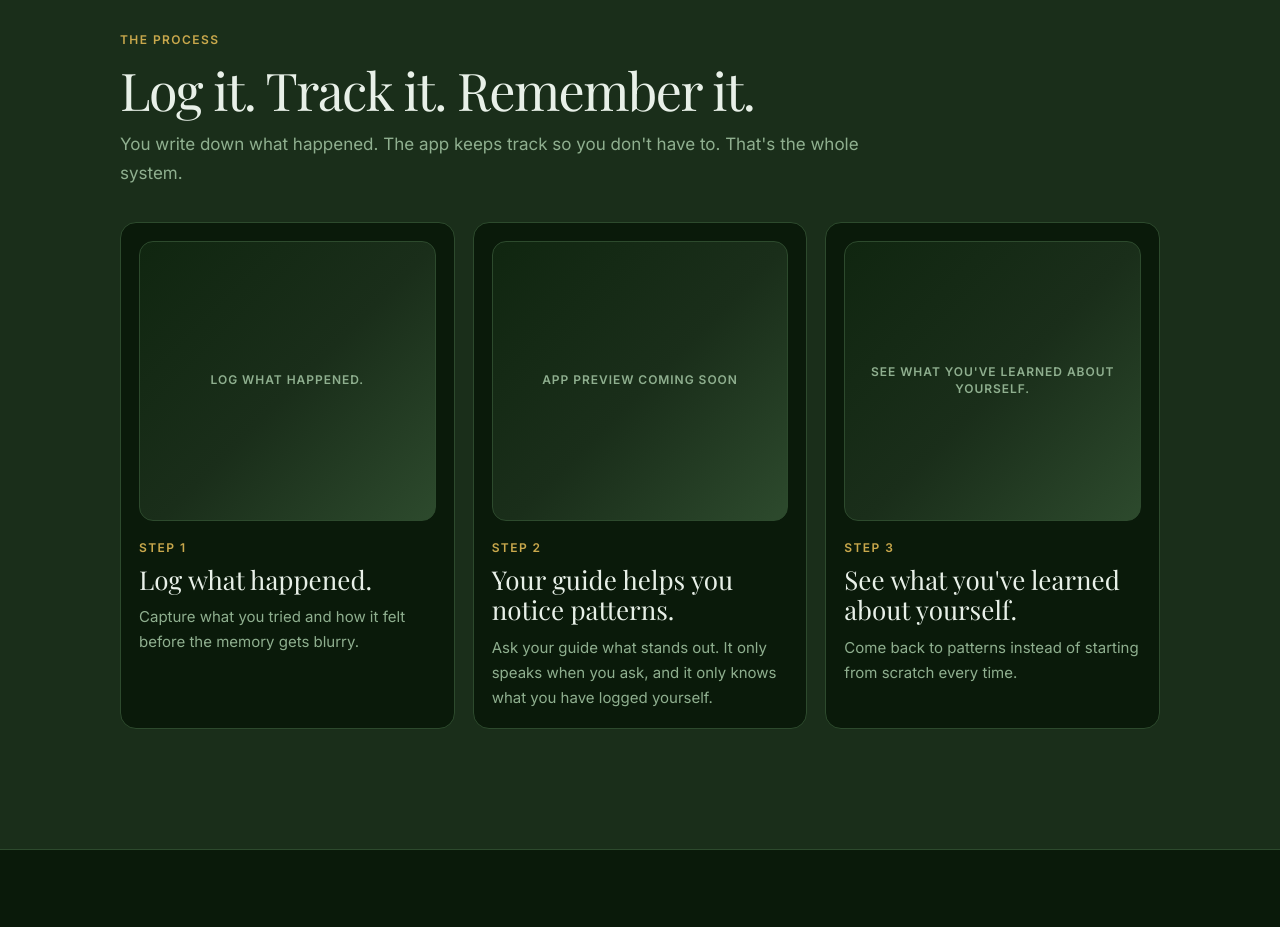
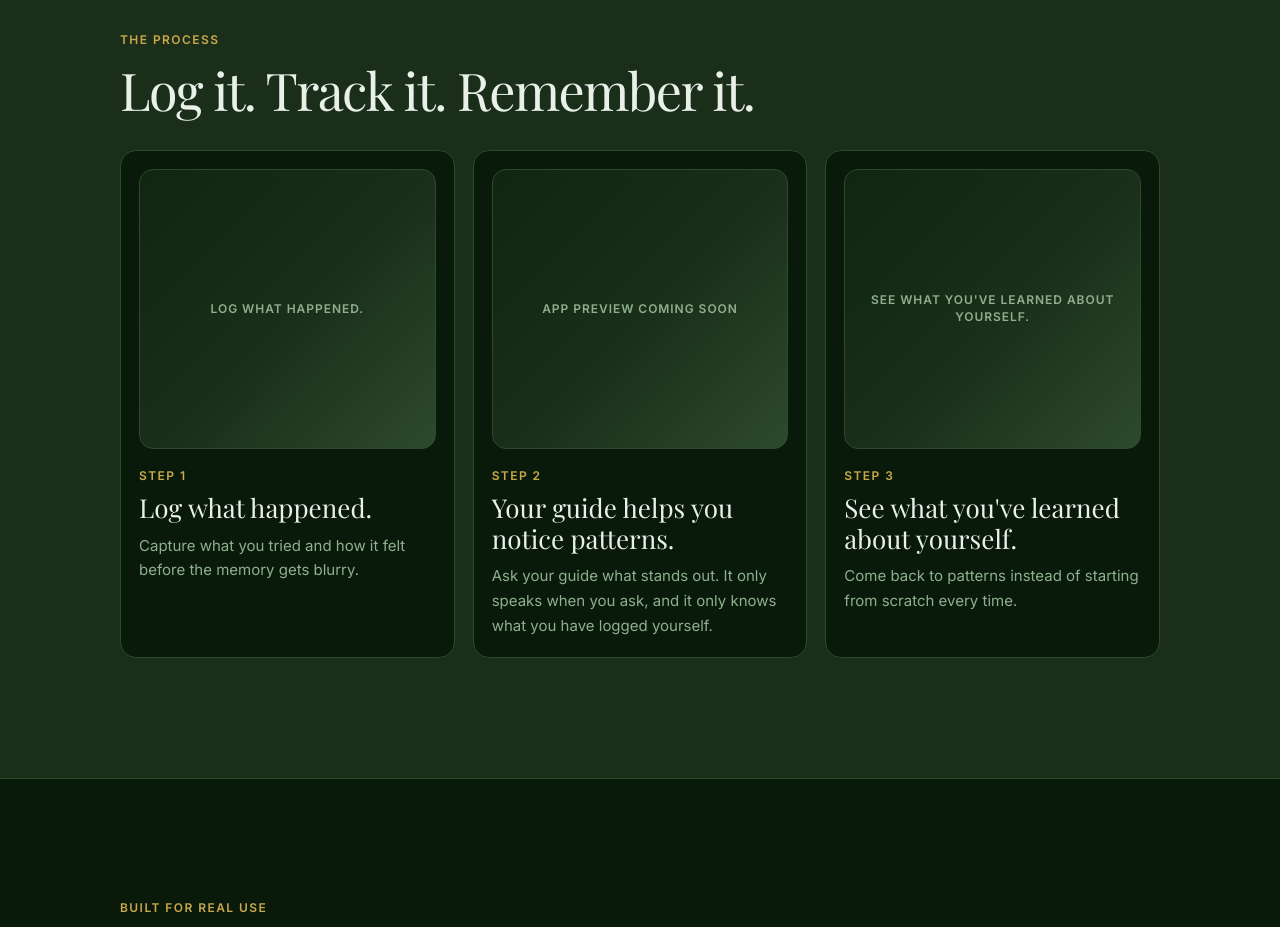
Before and after one commit to casevoiceai/my420journal-app, a React (Vite) app: page / in a window 1280 px wide. Shown: the part 1040-1967 px from the top of the page. Built offline with nearby package versions, Linux system fonts and the light colour scheme.

Commit message:
Remove Process section body copy

```diff
--- a/src/marketing/MarketingProcess.jsx
+++ b/src/marketing/MarketingProcess.jsx
@@ -37,7 +37,6 @@ export function ProcessSection() {
         <SectionHeader
           eyebrow="The Process"
           title="Log it. Track it. Remember it."
-          body="You write down what happened. The app keeps track so you don't have to. That's the whole system."
           titleStyle={{
             whiteSpace: 'nowrap',
             fontSize: 'clamp(28px, 5vw, 52px)',
```
